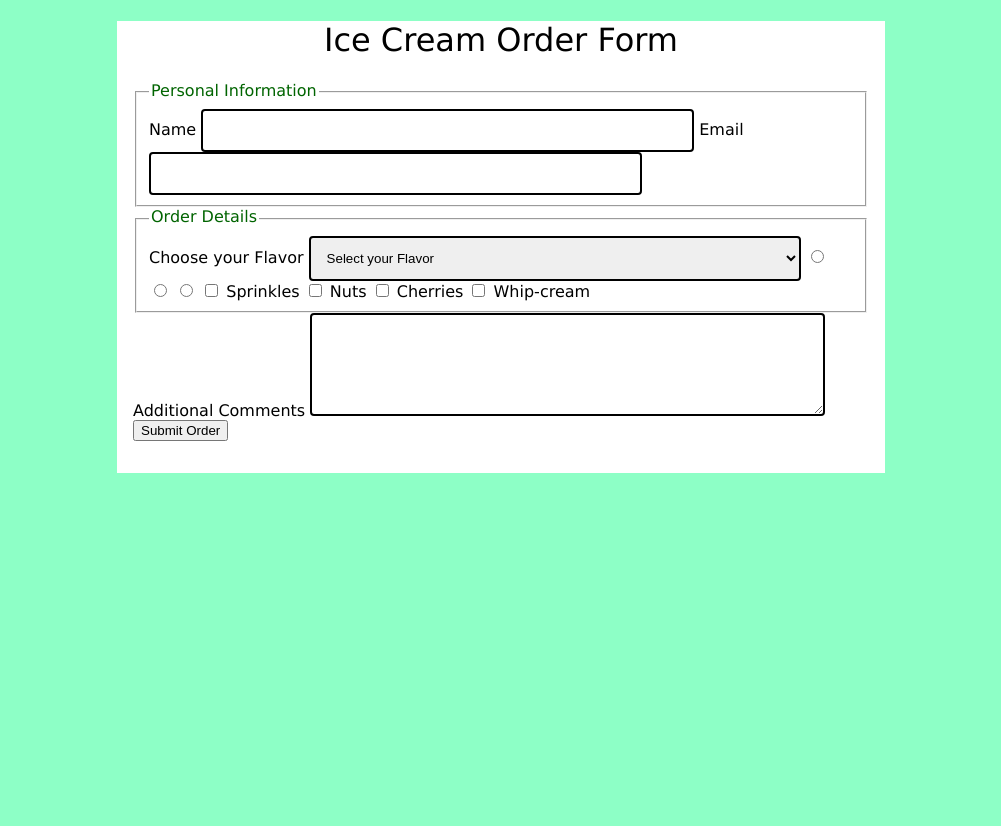
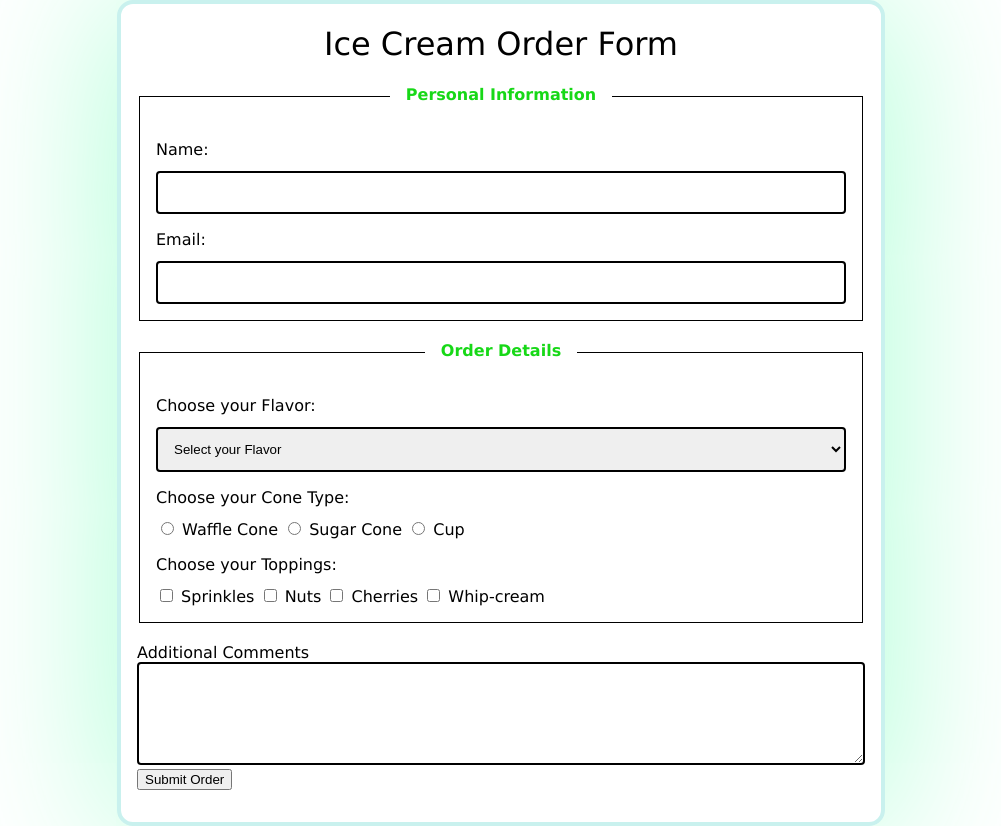
Before and after one commit to The-Arctic-Winter-7/ice-cream, a web app: file index.html in a window 1280 px wide. Shown: the whole page, without its empty margins (139-1140 px from the left). Before the commit the page ends 473 px from the top, so only its background shows below. Run offline with its HTML, style and script files only (its server is not run), Linux system fonts and the light colour scheme.

Commit message:
Added styling to organize form elements

```diff
--- a/index.html
+++ b/index.html
@@ -15,36 +15,50 @@
             <h1>Ice Cream Order Form</h1>
         </div>
         <form id="order-form" action="#" method="get">
+            <!-- Personal Information-->
             <fieldset>
                 <legend>Personal Information</legend>
-                <label for="name">Name</label>
+                <!-- Name -->
+                <label for="name">Name:</label>
                 <input type="text" id="name" name="name">
-                <label for="email">Email</label>
+
+                <!-- Email -->
+                <label for="email">Email:</label>
                 <input type="email" id="email" name="email">
             </fieldset>
 
+            <!-- Order Details -->
             <fieldset>
                 <legend>Order Details</legend>
-                <label for="flavor">
-                    Choose your Flavor
+
+                <!-- Ice Cream Flavor -->
+                <label for="flavor">Choose your Flavor:</label>
                 <select type="select" id="flavor" name="flavor">
                     <option value="none">Select your Flavor</option>
                     <option value="vanilla"> Vanilla </option>
                     <option value="strawberry"> strawberry </option>
                     <option value="chocolate"> chocolate </option>
                 </select>
-                </label>
+
+                <!-- Cone Type -->
+                <label for="cone">Choose your Cone Type:</label>
                 <label for="Waffle-cone">
                     <input type="radio" id="Waffle-cone" name="method" value="Waffle-cone">
+                    Waffle Cone
                 </label>
 
                 <label for="Sugar-cone">
                     <input type="radio" id="Sugar-cone" name="method" value="Sugar-cone">
+                    Sugar Cone
                 </label>
 
                 <label for="cup">
                     <input type="radio" id="cup" name="method" value="cup">
+                    Cup
                 </label>
+
+                <!-- Toppings -->
+                <label for="topping">Choose your Toppings:</label>
                 <label for="sprinkles">
                     <input type="checkbox" id="sprinkles" name="toppings[]" value="sprinkles">
                     Sprinkles
--- a/styles/style.css
+++ b/styles/style.css
@@ -3,16 +3,18 @@
 }
 
 body {
-    background-color: rgb(141, 255, 198);
+    background-color: white;
     margin: 0;
     font-family: Verdana, Geneva, Tahoma, sans-serif;
 }
 
 #main {
-    background-color: white;
+    box-shadow: 0 0 10rem rgb(141, 255, 198, 0.80);
     width: 60%;
     margin: 0 auto;
     padding: 0 1rem 2rem 1rem;
+    border: 4px solid rgba(29, 194, 183, 0.237);
+    border-radius: 1rem;
 }
 
 #header h1 {
@@ -22,14 +24,31 @@ body {
 }
 
 input[type="text"], input[type="email"], select, textarea {
-    width: 70%;
+    width: 100%;
     border: 2px solid black;
     border-radius: .25rem;
     padding: 0.75rem;
 }
 
+
+
 legend {
-    color: darkgreen;
-    font-weight: 300;
-    padding-bottom: .25rem;
+    color: rgb(23, 216, 23);
+    font-weight: 600;
+    padding: 0 1rem .25rem 1rem;
+    text-align: center;
+
 }
+
+label[for="name"], label[for="email"], label[for="comment"], label[for="flavor"], label[for="cone"], label[for="topping"] {
+    display: block;
+    margin-top: 1rem;
+    margin-bottom: .75rem;
+}
+
+
+fieldset {
+    border: 1px solid black;
+    padding: 1rem;
+    margin-bottom: 1.25rem;
+}
```
Lines whose indentation alone changed are shown as unchanged.
